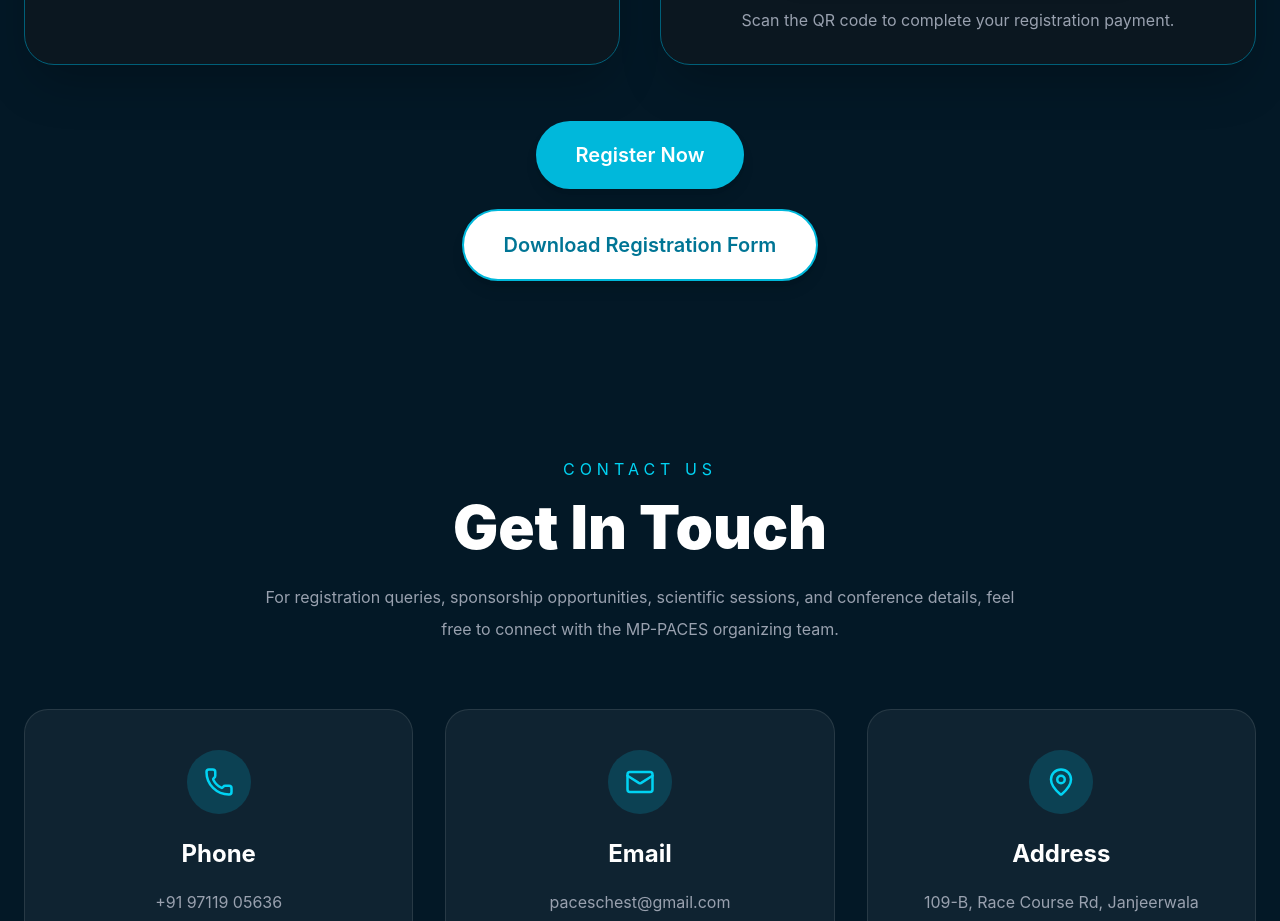
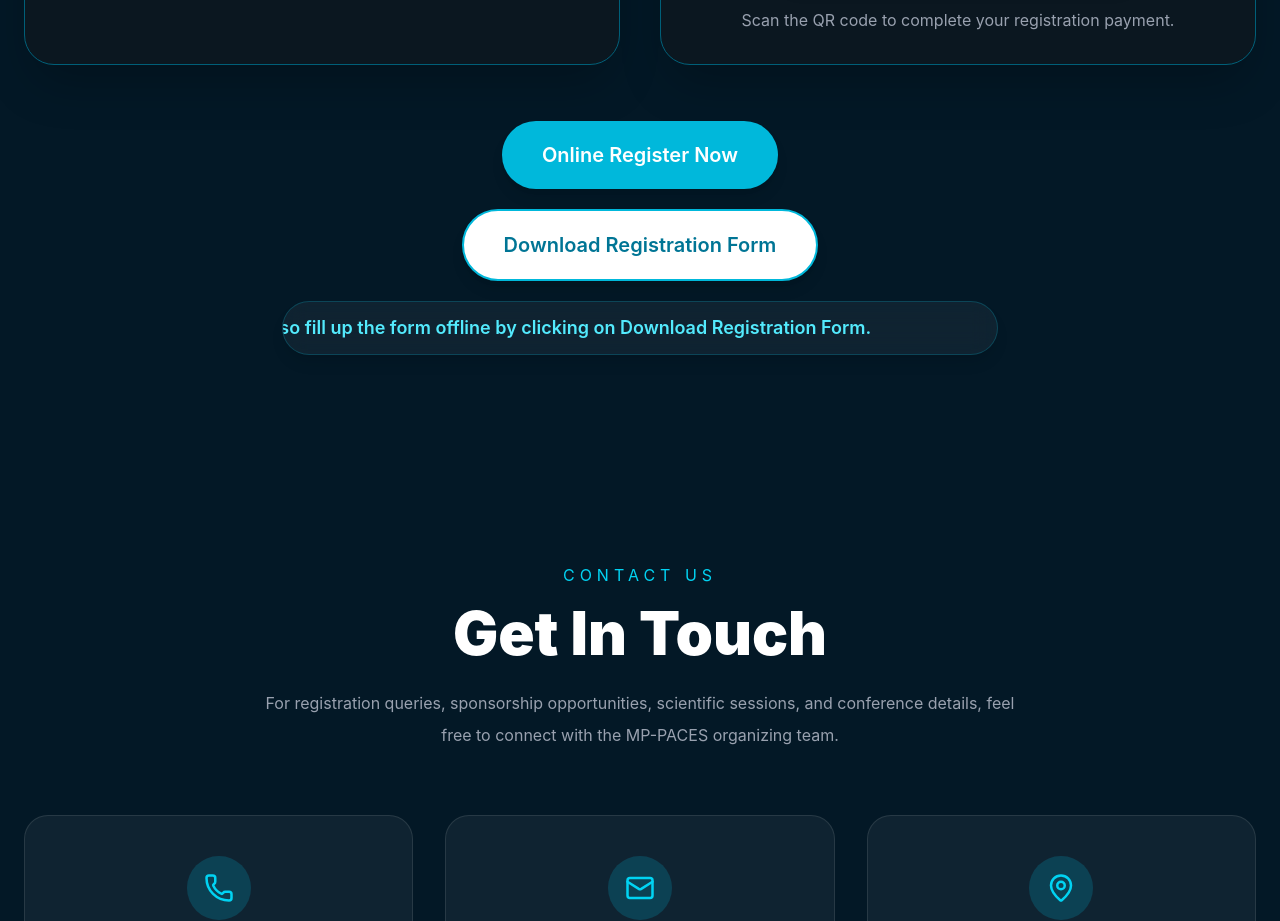
Before and after one commit to atulvk01-oss/paces-summit, a React (Vite) app: page / in a window 1280 px wide. Shown: the part 10520-11441 px from the top of the page. Built offline with nearby package versions, Linux system fonts and the light colour scheme.

Commit message:
adding a moving text

```diff
--- a/src/components/RegistrationCTA.jsx
+++ b/src/components/RegistrationCTA.jsx
@@ -135,6 +135,7 @@ const RegistrationCTA = () => {
 
         </div>
 
+
         {/* ================= Buttons ================= */}
         <div className="text-center flex flex-col items-center gap-5">
 
@@ -147,7 +148,7 @@ const RegistrationCTA = () => {
 
             <button className="bg-cyan-500 hover:bg-cyan-600 text-white px-6 sm:px-10 py-4 sm:py-5 rounded-full text-lg sm:text-xl font-semibold transition-all duration-300 shadow-lg hover:scale-105">
 
-              Register Now
+              Online Register Now
 
             </button>
 
@@ -167,6 +168,18 @@ const RegistrationCTA = () => {
 
           </a>
 
+          {/* ================= Moving Text ================= */}
+<div className="overflow-hidden whitespace-nowrap bg-white/5 border border-cyan-400/20 backdrop-blur-md py-3 rounded-full mb-8 shadow-lg">
+
+  <div className="animate-marquee inline-block text-cyan-300 font-semibold text-sm sm:text-lg px-4">
+
+    You can also fill up the form offline by clicking on Download Registration Form.
+
+  </div>
+
+</div>
+
+
         </div>
 
       </div>
--- a/src/index.css
+++ b/src/index.css
@@ -24,3 +24,16 @@ body {
   -webkit-background-clip: text;
   -webkit-text-fill-color: transparent;
 }
+@keyframes marquee {
+  0% {
+    transform: translateX(100%);
+  }
+
+  100% {
+    transform: translateX(-100%);
+  }
+}
+
+.animate-marquee {
+  animation: marquee 12s linear infinite;
+}
```
